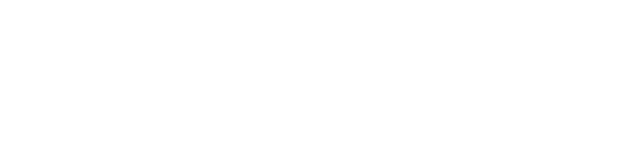
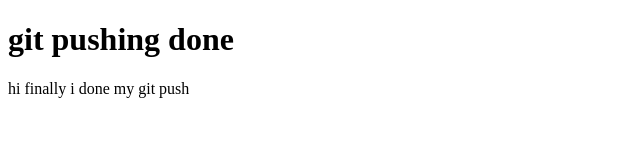
Before and after one commit to datik27/my-works, a plain HTML site: page index.html in a window 1280 px wide. Shown: the whole page, without its empty margins (0-640 px from the left). Drawn offline with Linux system fonts and the light colour scheme.

Commit message:
push git

```diff
--- a/index.html
+++ b/index.html
@@ -6,6 +6,7 @@
     <title>Document</title>
 </head>
 <body>
-
+    <h1>git pushing done</h1>
+    <p>hi finally i done my git push</p>
 </body>
 </html>
```
